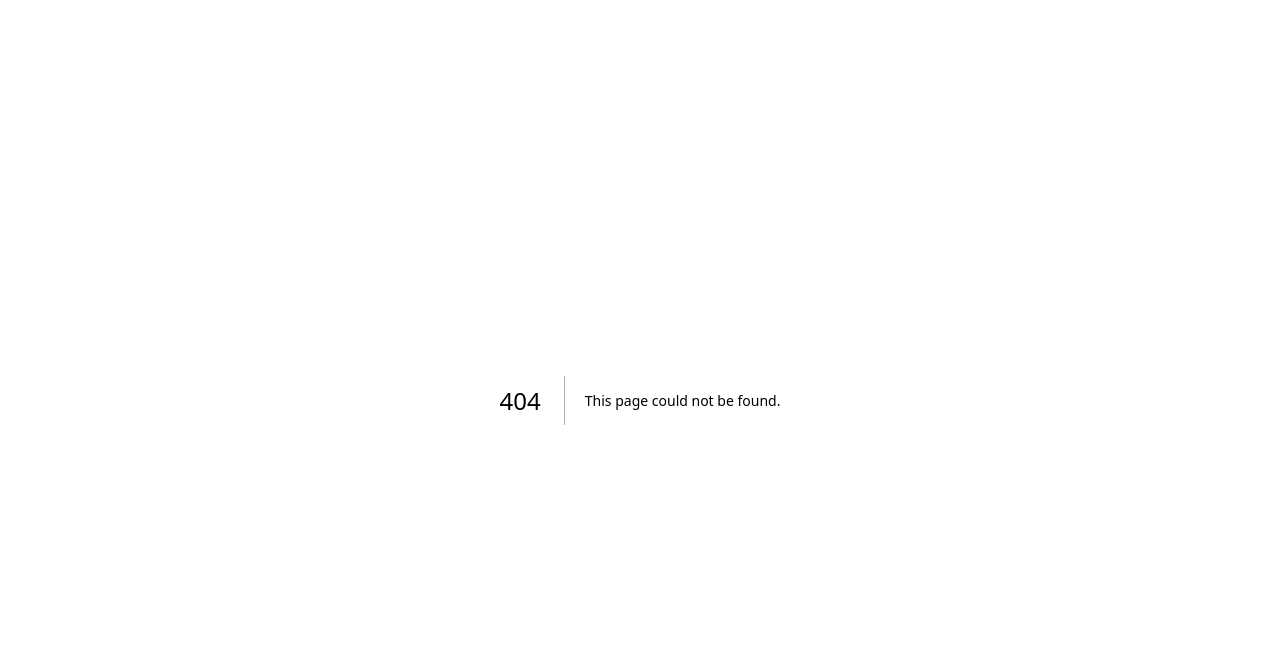
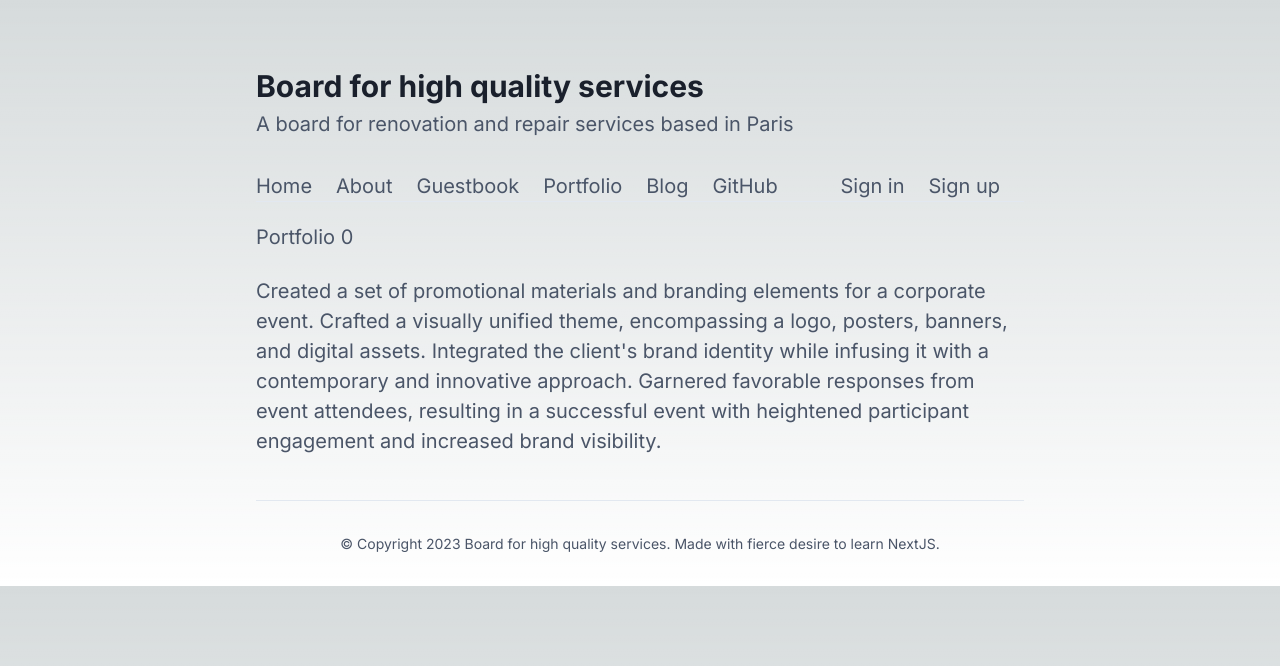
Before and after one commit to MikeGolden/old-laws-melt, a Next.js app: page /portfolio/0 in a window 1280 px wide. Before the commit this address had no page. Shown: the top 666 px of the page. Built offline with nearby package versions, Linux system fonts and the light colour scheme.

Commit message:
portfolio id-slug route

```diff
--- /dev/null
+++ b/src/app/portfolio/[slug]/page.tsx
@@ -0,0 +1,35 @@
+import type { Metadata } from 'next';
+
+import { Main } from '@/templates/Main';
+
+type IPortfolioDetailProps = {
+  params: { slug: string };
+};
+
+export async function generateStaticParams() {
+  return Array.from(Array(6).keys()).map((elt) => ({
+    slug: `${elt}`,
+  }));
+}
+
+export function generateMetadata(props: IPortfolioDetailProps): Metadata {
+  return {
+    title: `Portfolio ${props.params.slug}`,
+  };
+}
+
+const PortfolioDetail = (props: IPortfolioDetailProps) => (
+  <Main>
+    <h1 className="capitalize">Portfolio {props.params.slug}</h1>
+    <p>
+      Created a set of promotional materials and branding elements for a corporate event. Crafted a visually unified
+      theme, encompassing a logo, posters, banners, and digital assets. Integrated the client&apos;s brand identity
+      while infusing it with a contemporary and innovative approach. Garnered favorable responses from event attendees,
+      resulting in a successful event with heightened participant engagement and increased brand visibility.
+    </p>
+  </Main>
+);
+
+export const dynamicParams = false;
+
+export default PortfolioDetail;
```
